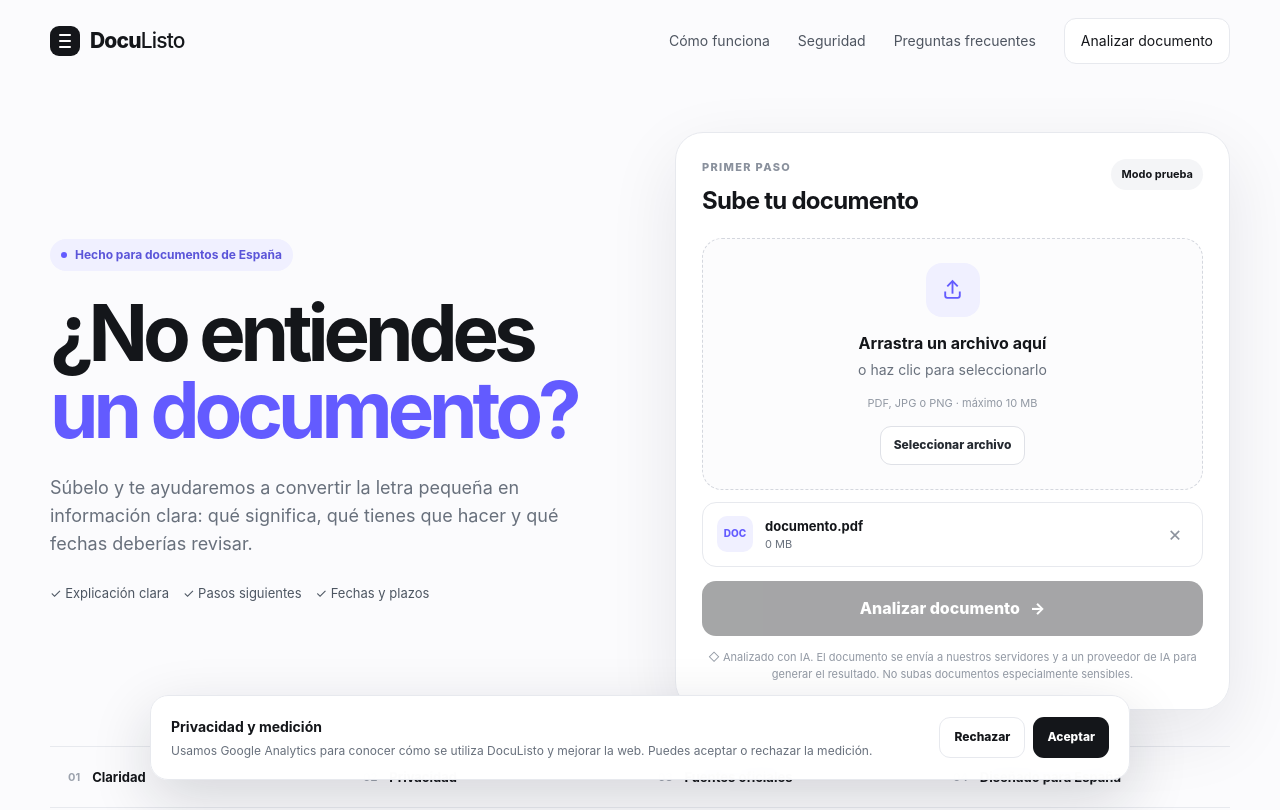
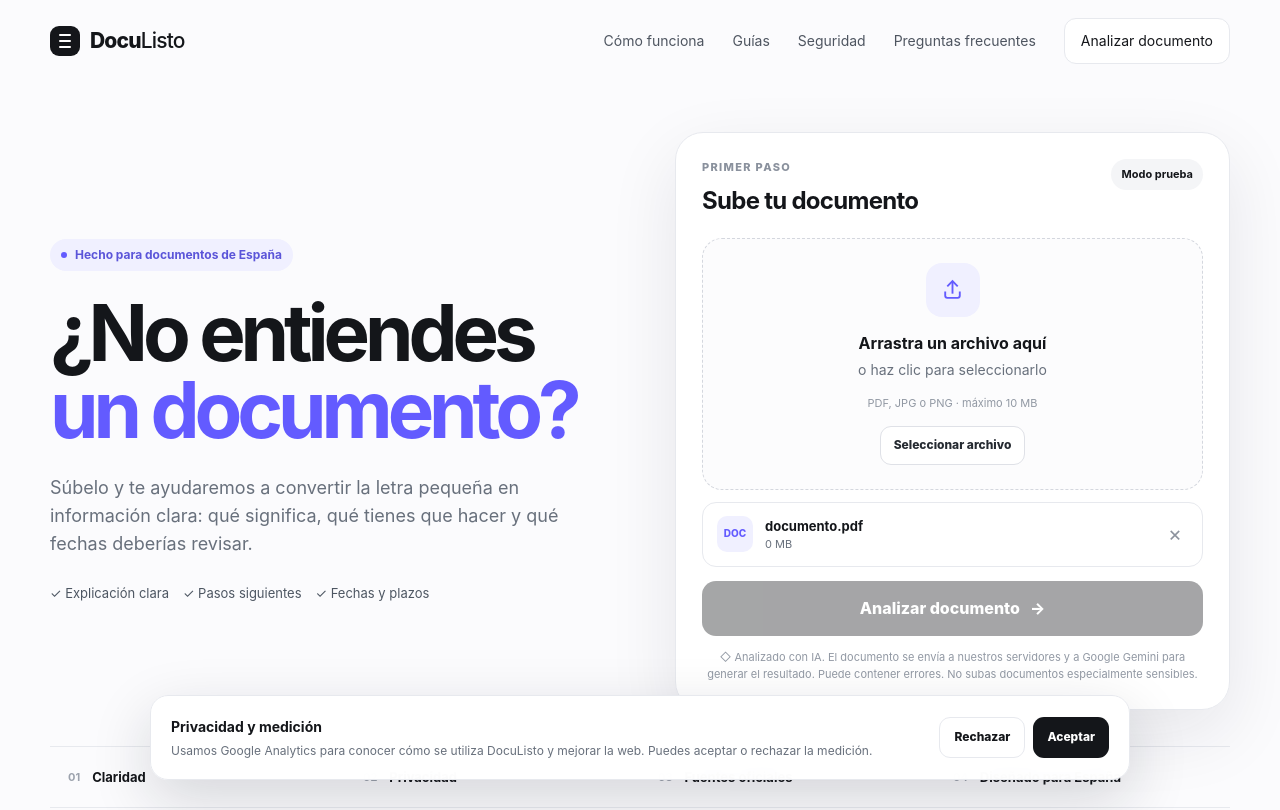
Before and after one commit to ElTukan/doculisto, a website: page index.html in a window 1280 px wide. Shown: the top 810 px of the page. Drawn offline with Linux system fonts and the light colour scheme.

Commit message:
Add guides and legal navigation

```diff
--- a/index.html
+++ b/index.html
@@ -31,6 +31,7 @@
     </a>
     <nav class="nav" aria-label="Navegación principal">
       <a href="#como-funciona">Cómo funciona</a>
+      <a href="/guias/">Guías</a>
       <a href="#seguridad">Seguridad</a>
       <a href="#faq">Preguntas frecuentes</a>
       <a class="nav-button" href="#analizar">Analizar documento</a>
@@ -91,7 +92,7 @@
           Analizar documento <span aria-hidden="true">→</span>
         </button>
 
-        <p class="privacy-note">◇ Analizado con IA. El documento se envía a nuestros servidores y a un proveedor de IA para generar el resultado. No subas documentos especialmente sensibles.</p>
+        <p class="privacy-note">◇ Analizado con IA. El documento se envía a nuestros servidores y a Google Gemini para generar el resultado. Puede contener errores. No subas documentos especialmente sensibles.</p>
         <div class="analysis-live" id="analysisLive" aria-live="polite" hidden>
           <div class="live-visual" aria-hidden="true">
             <div class="live-halo halo-a"></div>
```
